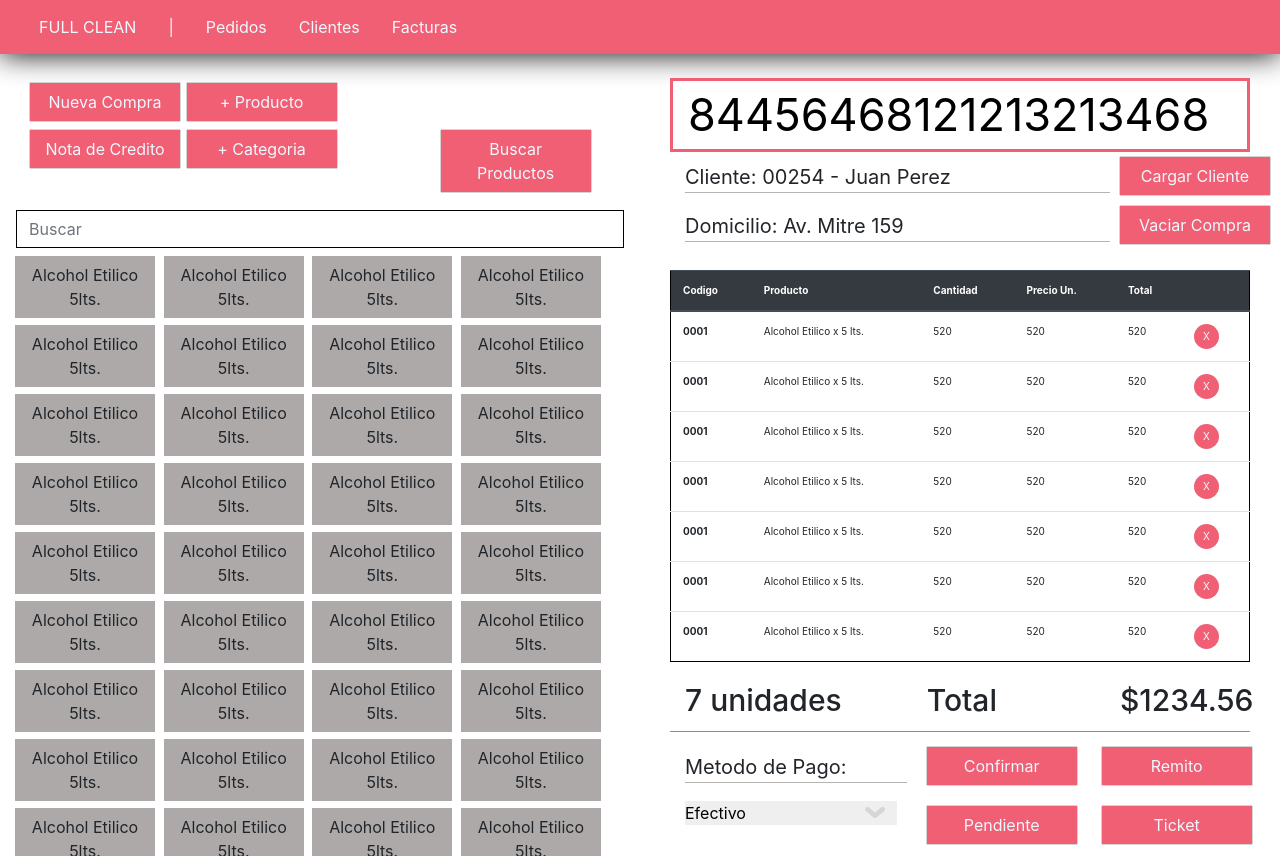
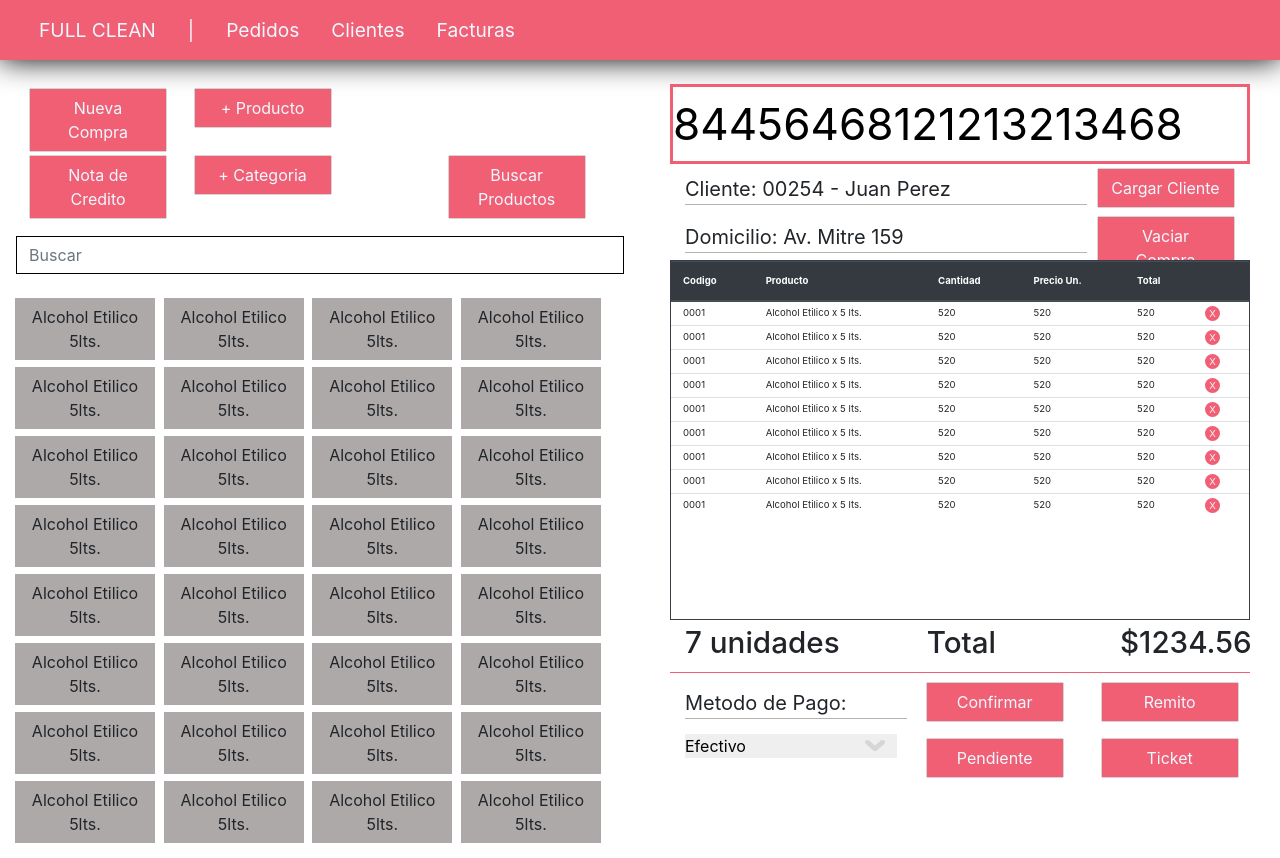
Before and after one commit to oguzman-se/FullClean, a React (Create React App) app: page / in a window 1280 px wide. Built offline with nearby package versions, Linux system fonts and the light colour scheme.

Commit message:
FULL CLEAN 13/4 18:12

```diff
--- a/src/App.css
+++ b/src/App.css
@@ -187,11 +187,11 @@
   background-color: rgb(240, 95, 116);
   text-decoration: none;
   box-shadow: 0 0 30px rgb(0,0,0);
-
-  height: 2%;
-  padding-top: 7px;
-  padding-bottom: 7px;
+  height: 7.5vh;
+  padding-top: 1vh;
+  padding-bottom: 1vh;
   padding-left: 1.8% !important;
+  font-size: 2.4vh;
 }
 .nav-link{
   color: aliceblue;
@@ -200,14 +200,13 @@
   color: rgb(48, 45, 45);
 
 }
-.group-1{
-  margin-bottom: 4px;
-}
+
+
 .button-1{
-  margin-right: 4px;
+  margin-right: 1.5vh;
 }
 .btn-custom {
-  width: 150px;
+  width: 17vh;
   background-color: rgb(240, 95, 116) !important;
   box-shadow: 0 0 1px rgb(0,0,0) !important;
   margin-top: 5px ;
@@ -218,8 +217,8 @@
   color: rgb(48, 45, 45) !important;
 }
 .btn-cross{
-  width: 25px;
-  height: 25px;
+  width: 15px;
+  height: 15px;
   background-color: rgb(240, 95, 116) !important;
   color: aliceblue !important;
   border-radius: 50% !important;
@@ -240,12 +239,14 @@
   border: rgba(158, 88, 88, 0);
   color: rgba(0, 0, 0, 0.664);
 }
-
 .search{
   margin-top: 10px;
   border: 1.5px solid black !important;
   border-radius: 0% !important;
   box-shadow: none !important;
+}
+.group-vh-2{
+  height: 10vh;
 }
 .grilla{
   margin-bottom: 7px;
@@ -253,9 +254,10 @@
 }
 .padding-label{
   padding-top: 10px;
+  height: 7vh;
 }
 .productos{
-  height: 600px !important;
+  height: 70vh !important;
   overflow:scroll;
   overflow-x: hidden;
 }
@@ -265,42 +267,50 @@
   width: 140px;
 }
 .barcode{
-  font-size: 45px;
+  font-size: 5.5vh;
+  height: 10vh;
   border: 3px solid rgb(240, 95, 116);
   width: 100%;
+
 }
 .label{
   margin-top: 10px;
   border-bottom: 1px solid rgb(182, 179, 179) !important;
   width: 105%;
-  font-size: 20px;
+  font-size: 2.5vh;
+}
+.grop-vh-3{
+  height: 6vh;
+  width: 100%;
 }
 
 .labelbottom{
   border-bottom: 1px solid rgb(240, 95, 116) !important;
-  font-size: 30px;
-  font-weight:500
+  font-size: 3.7vh;
+  font-weight:500;
+  width: 100%;
 
 }
+.group-vh-4{
+  height: 6vh;
+}
 .tabla{
-  padding-top: 20px !important;
-
-}
-.table{
-  border: 1px solid black;
-}
-.table thead{
-  border: 1px solid black !important;
-  font-size: 10px !important;
-  height: 10px !important;
-}
-.body td{
-  font-size: 10px !important;
-}
-.body th{
-  font-size: 10px !important;
+  min-height: 45vh;
+  border: 1px solid #383c44;
+  padding: 0%;
 }
 
+.table thead{
+  font-size: 1.2vh;
+}
+.table tbody{
+  font-size: 1.2vh;
+  max-height: min-content;
+}
+.table tbody td{
+  padding-top: 4px !important;
+  padding-bottom: 4px !important;
+}
 
 .select{
   color: black !important;
--- a/src/components/home/Barcode.js
+++ b/src/components/home/Barcode.js
@@ -3,7 +3,7 @@ import React from 'react'
 function Barcode(){
 
     return(
-        <input className="col-lg-12 barcode" value="84456468121213213468"/>
+        <input className="barcode" value="84456468121213213468"/>
     )
 }
 
--- a/src/components/home/Label.js
+++ b/src/components/home/Label.js
@@ -5,7 +5,7 @@ function Label(){
 
     return(
         <div className="container-fluid">
-            <div className="row">
+            <div className="row grop-vh-3">
                 <div className="col-md-9 ">
                     <label className="label">Cliente: 00254 - Juan Perez</label>
                 </div>
@@ -13,7 +13,7 @@ function Label(){
                     <Button>Cargar Cliente</Button>
                 </div>
             </div>
-            <div className="row" >
+            <div className="row grop-vh-3" >
                 <div className="col-md-9">
                     <label className="label">Domicilio: Av. Mitre 159</label>
                 </div>
--- a/src/components/home/LabelBottomXL.js
+++ b/src/components/home/LabelBottomXL.js
@@ -3,7 +3,7 @@ function LabelBottomXL(){
 
     return(
         <div className="container-fluid">
-            <div className="row">
+            <div className="row group-vh-4">
                 <div className="col-md-5 labelbottom">
                     <label>7 unidades</label>
                 </div>
--- a/src/components/home/Table.js
+++ b/src/components/home/Table.js
@@ -3,7 +3,7 @@ import CrossButton from './CrossButton'
 function Table(){
 
     return(
-        <>
+        <div className="tabla">
         <table className="table">
         <thead className="thead-dark">
             <tr>
@@ -15,9 +15,9 @@ function Table(){
                 <th scope="col"></th>
             </tr>
         </thead>
-            <tbody className="body">
+        <tbody>
             <tr >
-                <th scope="row">0001</th>
+            <td>0001</td>
             <td >Alcohol Etilico x 5 lts.</td>
             <td>520</td>
             <td>520</td>
@@ -26,8 +26,9 @@ function Table(){
                 <CrossButton>X</CrossButton>
             </td>
             </tr>
+
             <tr >
-                <th  scope="row">0001</th>
+            <td>0001</td>
             <td >Alcohol Etilico x 5 lts.</td>
             <td>520</td>
             <td>520</td>
@@ -36,8 +37,9 @@ function Table(){
                 <CrossButton>X</CrossButton>
             </td>
             </tr>
-                <tr>
-                <th  scope="row">0001</th>
+
+            <tr >
+            <td>0001</td>
             <td >Alcohol Etilico x 5 lts.</td>
             <td>520</td>
             <td>520</td>
@@ -46,8 +48,9 @@ function Table(){
                 <CrossButton>X</CrossButton>
             </td>
             </tr>
-                <tr>
-                <th  scope="row">0001</th>
+
+            <tr >
+            <td>0001</td>
             <td >Alcohol Etilico x 5 lts.</td>
             <td>520</td>
             <td>520</td>
@@ -56,8 +59,9 @@ function Table(){
                 <CrossButton>X</CrossButton>
             </td>
             </tr>
-                <tr>
-                <th  scope="row">0001</th>
+
+            <tr >
+            <td>0001</td>
             <td >Alcohol Etilico x 5 lts.</td>
             <td>520</td>
             <td>520</td>
@@ -66,8 +70,9 @@ function Table(){
                 <CrossButton>X</CrossButton>
             </td>
             </tr>
-                <tr>
-                <th  scope="row">0001</th>
+
+            <tr >
+            <td>0001</td>
             <td >Alcohol Etilico x 5 lts.</td>
             <td>520</td>
             <td>520</td>
@@ -76,8 +81,31 @@ function Table(){
                 <CrossButton>X</CrossButton>
             </td>
             </tr>
-                <tr>
-                <th  scope="row">0001</th>
+
+            <tr >
+            <td>0001</td>
+            <td >Alcohol Etilico x 5 lts.</td>
+            <td>520</td>
+            <td>520</td>
+            <td>520</td>
+            <td>
+                <CrossButton>X</CrossButton>
+            </td>
+            </tr>
+
+            <tr >
+            <td>0001</td>
+            <td >Alcohol Etilico x 5 lts.</td>
+            <td>520</td>
+            <td>520</td>
+            <td>520</td>
+            <td>
+                <CrossButton>X</CrossButton>
+            </td>
+            </tr>
+
+            <tr >
+            <td>0001</td>
             <td >Alcohol Etilico x 5 lts.</td>
             <td>520</td>
             <td>520</td>
@@ -88,7 +116,8 @@ function Table(){
             </tr>
         </tbody>
         </table>
-        </>
+    </div>
+
     )
 }
 
--- a/src/pages/Home.js
+++ b/src/pages/Home.js
@@ -22,7 +22,7 @@ function Home() {
   <div className="container-fluid">
     <div className="row">
       <div className="col-lg-6">
-        <div className="container-fluid">
+        <div className="container group-vh-1">
           <div className="row group-1">
               <div className="col-md-3 button-1">
               <Button >
@@ -37,7 +37,7 @@ function Home() {
               </div>
           </div>
         </div>
-        <div className="container-fluid">
+        <div className="container group-vh-1">
         <div className="row">
               <div className="col-md-3 button-1">
               <Button >
@@ -60,7 +60,7 @@ function Home() {
         </div>
               <ModalCustom show={show} setShow={setShow}/>
 
-          <div>
+          <div className="group-vh-2">
             <Search/>
           </div>
           <div className="productos">
@@ -72,11 +72,7 @@ function Home() {
             <Productos/>
             <Productos/>
             <Productos/>
-            <Productos/>
-            <Productos/>
-            <Productos/>
-            <Productos/>
-            <Productos/>
+
 
           </div>
         </div>
@@ -93,7 +89,7 @@ function Home() {
                 </div>
             </div>
             <div className="row">
-                <div className="col-lg-12 tabla">
+                <div className="col-lg-12">
                   <Table/>
                 </div>
             </div>
```
Lines whose indentation alone changed are shown as unchanged.
